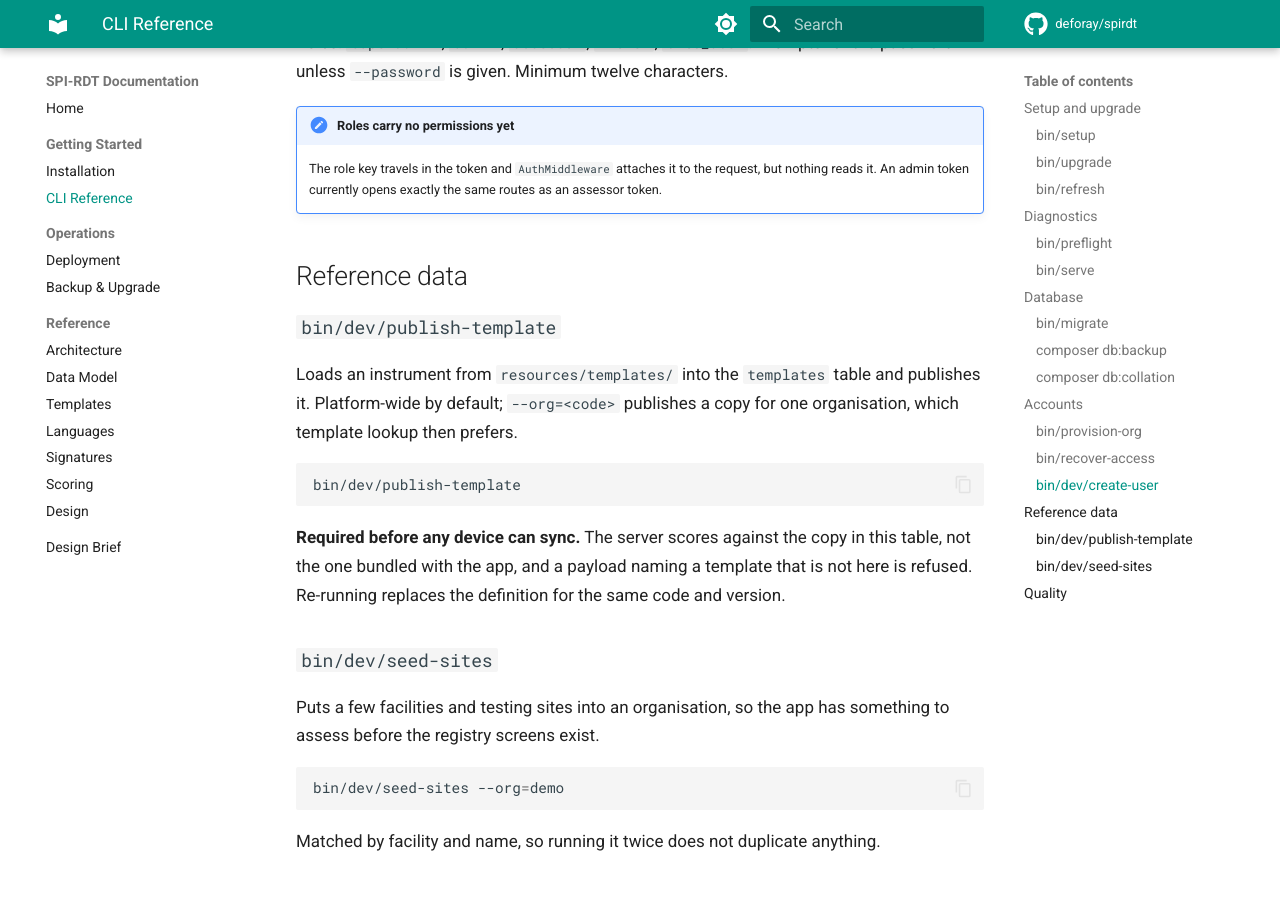
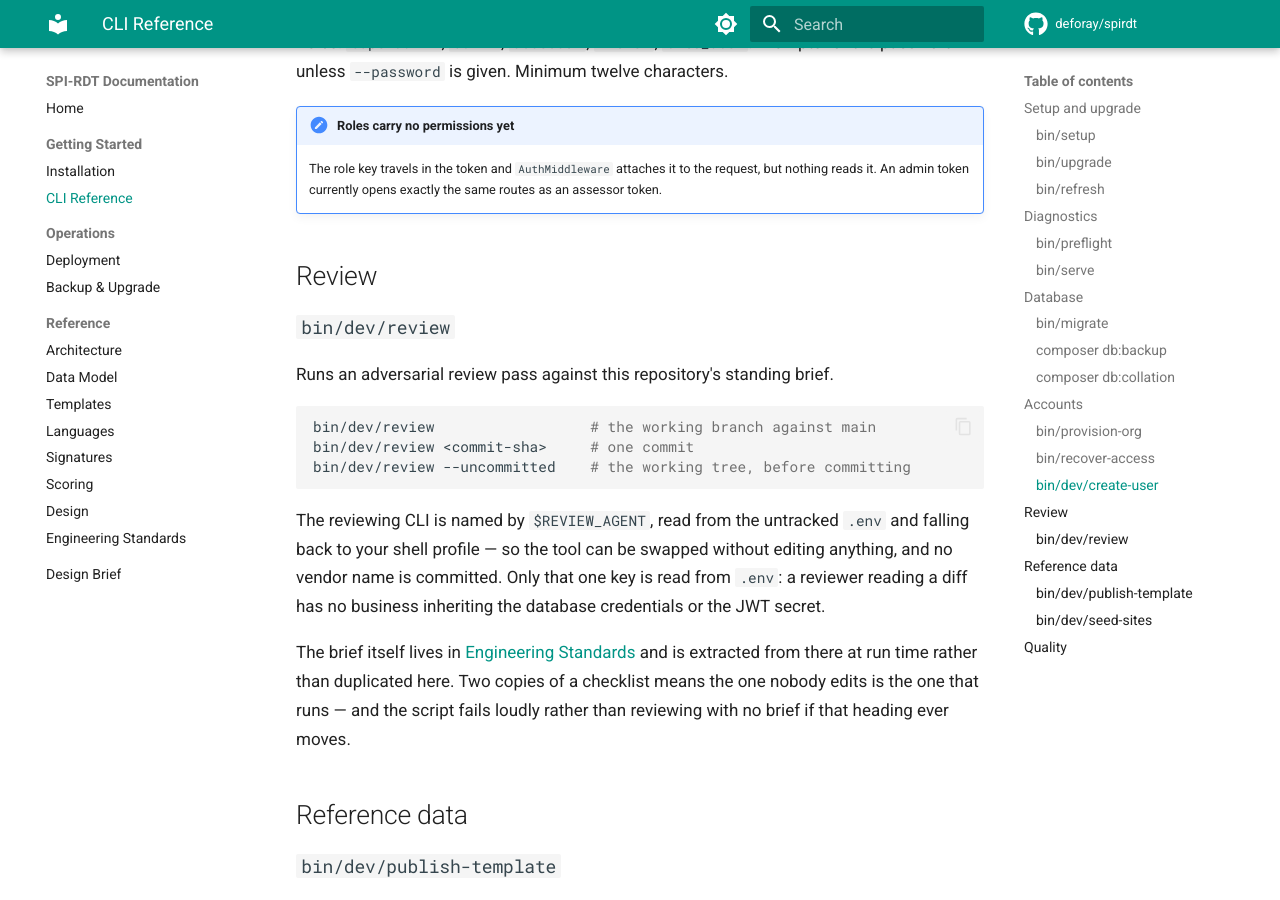
Before and after one commit to deforay/spirdt, an MkDocs documentation site: the page built from docs/cli.md, in a window 1280 px wide and 900 px high, scrolled down 6973 px. Built offline with MkDocs 1.6.1 and Material for MkDocs 9.7.7, drawn with Linux system fonts in a browser that asks for light colours; comment, search, counter and statistics services are not loaded.

Commit message:
Add an adversarial review pass with a brief that cannot drift
bin/dev/review runs a review against this repository's standing brief.
Three scopes: the branch against main, one commit, or the working tree
before committing.

The reviewing CLI is named by $REVIEW_AGENT, read from the untracked .env
with a fallback to the shell profile, so the tool can be swapped without
editing anything and no vendor name is committed. Only that one key is
read from .env -- something reading a diff has no business inheriting the
database credentials or the JWT secret.

The brief is EXTRACTED from docs/engineering-standards.md at run time
rather than duplicated in the script. Two copies of a checklist means the
one nobody edits is the one that runs, and the script fails loudly rather
than reviewing with no brief if that heading ever moves.

What the brief asks for is this system rather than generic style: a query
reaching tenant data without the organisation scope or the registry
without the programme scope, a scoring path where PHP and TypeScript
could disagree, anything that can lose an assessor's work, an upload that
trusts the client, a role gate wider than the data behind it, a migration
that is not re-runnable, and tests that would still pass with the
invariant deleted. It also gets pointers to the invariant docs, which is
the difference between reviewing this system and reviewing some PHP:
without them a registry query missing its scope reads as a style choice.

````diff
--- a/docs/cli.md
+++ b/docs/cli.md
@@ -238,6 +238,30 @@ password unless `--password` is given. Minimum twelve characters.
     request, but nothing reads it. An admin token currently opens exactly the
     same routes as an assessor token.
 
+## Review
+
+### `bin/dev/review`
+
+Runs an adversarial review pass against this repository's standing brief.
+
+```bash
+bin/dev/review                  # the working branch against main
+bin/dev/review <commit-sha>     # one commit
+bin/dev/review --uncommitted    # the working tree, before committing
+```
+
+The reviewing CLI is named by `$REVIEW_AGENT`, read from the untracked `.env`
+and falling back to your shell profile — so the tool can be swapped without
+editing anything, and no vendor name is committed. Only that one key is read
+from `.env`: a reviewer reading a diff has no business inheriting the database
+credentials or the JWT secret.
+
+The brief itself lives in
+[Engineering Standards](engineering-standards.md) and is extracted from there
+at run time rather than duplicated here. Two copies of a checklist means the
+one nobody edits is the one that runs — and the script fails loudly rather than
+reviewing with no brief if that heading ever moves.
+
 ## Reference data
 
 ### `bin/dev/publish-template`
--- a/mkdocs.yml
+++ b/mkdocs.yml
@@ -51,6 +51,7 @@ nav:
       - Signatures: signatures.md
       - Scoring: scoring.md
       - Design: design.md
+      - Engineering Standards: engineering-standards.md
   - Design Brief: design-brief.md
 
 markdown_extensions:
````
Also changed, not shown: docs/engineering-standards.md (added, +62 -0 lines), 2 other files.
